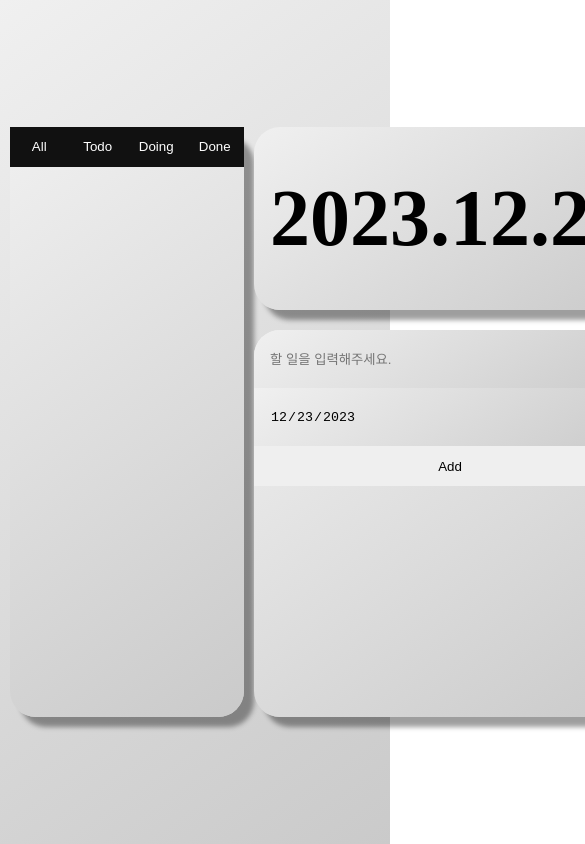
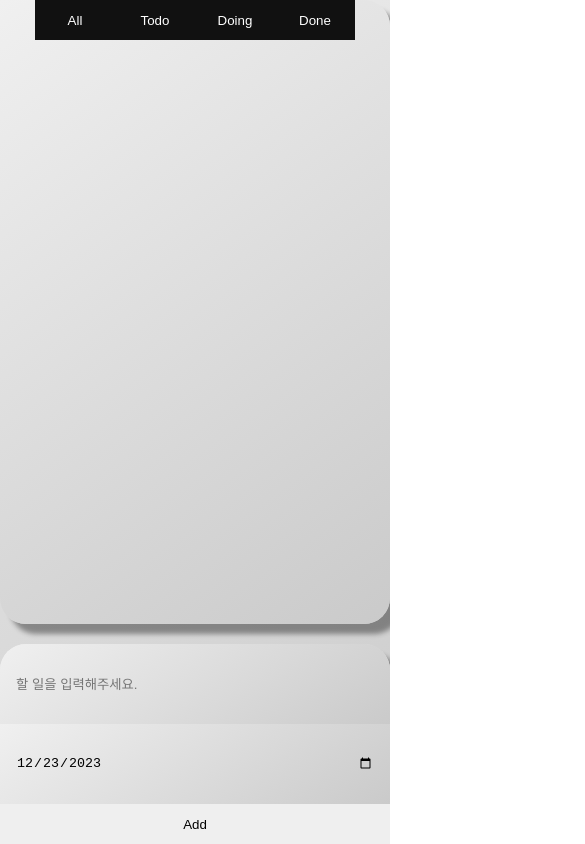
Before and after one commit to myjeong19/todolist, a React (Vite) app: page / in a window 390 px wide. Shown: the top 844 px of the page, 585 px wide, since content can reach past the window. Built offline with nearby package versions, Linux system fonts and the light colour scheme; no server answers; the database is empty.

Commit message:
Style. 반응형 max-width 768px

```diff
--- a/package.json
+++ b/package.json
@@ -16,7 +16,7 @@
     "react": "^18.2.0",
     "react-dom": "^18.2.0",
     "react-icons": "^4.12.0",
-    "sweetalert2": "^11.10.1"
+    "sweetalert2": "^11.10.2"
   },
   "devDependencies": {
     "@types/react": "^18.2.43",
--- a/src/App.module.css
+++ b/src/App.module.css
@@ -8,3 +8,10 @@
   width: 100vw;
   height: 100vh;
 }
+
+@media (max-width: 768px) {
+  .app {
+    display: flex;
+    flex-direction: column;
+  }
+}
--- a/src/components/main/Tasks.jsx
+++ b/src/components/main/Tasks.jsx
@@ -1,4 +1,3 @@
-import { useEffect, useState } from 'react';
 import { supabase } from '../../supabaseClient';
 import Swal from 'sweetalert2';
 import { MdDelete } from 'react-icons/md';
--- a/src/components/main/css/Main.module.css
+++ b/src/components/main/css/Main.module.css
@@ -1,10 +1,21 @@
 .main {
   grid-area: 2 / 2 / 5 / 4;
   border-radius: 26px;
-  height: 70vh;
-  width: 60vw;
+  height: 100%;
+  width: 100%;
   background: linear-gradient(145deg, #f0f0f0, #cacaca);
   box-shadow: 10px 10px 5px 0px rgba(0, 0, 0, 0.38);
   -webkit-box-shadow: 10px 10px 5px 0px rgba(0, 0, 0, 0.38);
   -moz-box-shadow: 10px 10px 5px 0px rgba(0, 0, 0, 0.38);
 }
+
+@media (max-width: 768px) {
+  .main {
+    display: flex;
+    flex-direction: column;
+    justify-content: flex-start;
+    border-radius: 26px;
+    height: 100%;
+    width: 100%;
+  }
+}
--- a/src/components/main/css/Tasks.module.css
+++ b/src/components/main/css/Tasks.module.css
@@ -4,7 +4,6 @@
   align-items: center;
   margin-top: 1rem;
   padding: 1rem;
-
   width: 90%;
   height: 5rem;
   list-style: none;
--- a/src/components/side-nav/Form.jsx
+++ b/src/components/side-nav/Form.jsx
@@ -54,6 +54,7 @@ export const Form = () => {
         onChange={handleUserValue}
         value={userValue}
         placeholder='할 일을 입력해주세요.'
+        autoFocus
       />
       <input
         type='date'
--- a/src/components/side-nav/css/DateBox.module.css
+++ b/src/components/side-nav/css/DateBox.module.css
@@ -14,3 +14,9 @@
 .dateBox strong {
   font-size: 5rem;
 }
+
+@media (max-width: 768px) {
+  .dateBox {
+    display: none;
+  }
+}
--- a/src/components/side-nav/css/Form.module.css
+++ b/src/components/side-nav/css/Form.module.css
@@ -35,3 +35,9 @@
   color: #fff;
   background-color: #111;
 }
+
+@media (max-width: 768px) {
+  .form input {
+    height: 5rem;
+  }
+}
```
Also changed, not shown: 1 other file (tests, documents, lock files or other folders).
